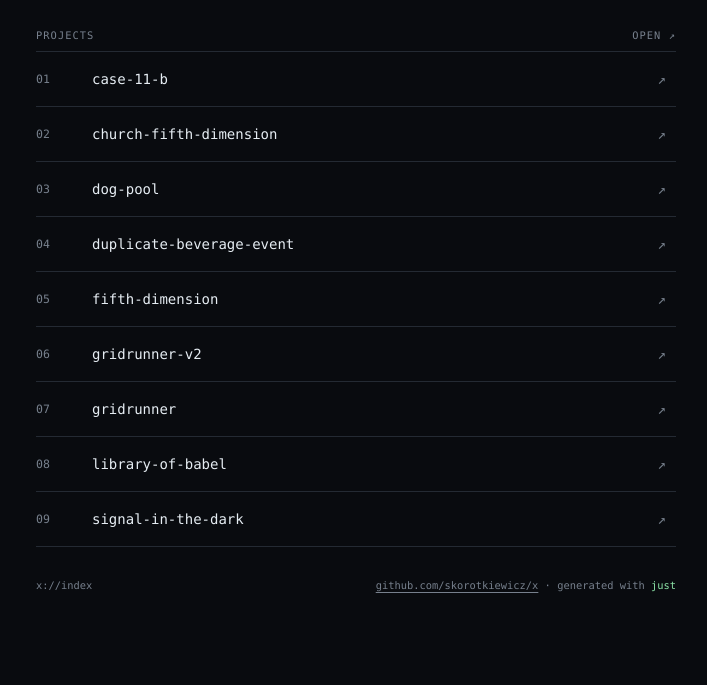
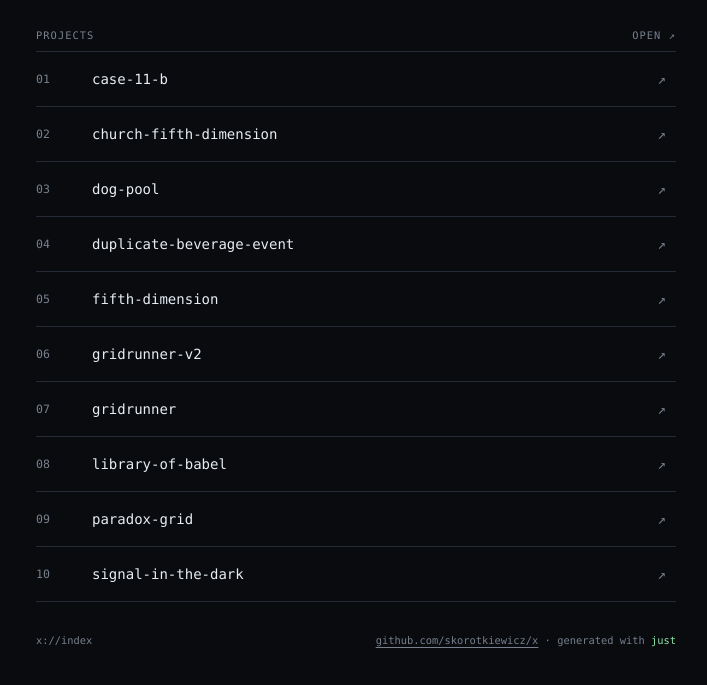
Before and after one commit to skorotkiewicz/x, a plain HTML site: page index.html in a window 1280 px wide. Shown: the part 209-894 px from the top of the page, without its empty margins (284-991 px from the left). Before the commit the page ends 839 px from the top, so only its background shows below. Drawn offline with Linux system fonts and the light colour scheme.

Commit message:
Add paradox-grid to navigation

```diff
--- a/index.html
+++ b/index.html
@@ -85,6 +85,7 @@
         <li><a href="gridrunner-v2/">gridrunner-v2</a></li>
         <li><a href="gridrunner/">gridrunner</a></li>
         <li><a href="library-of-babel/">library-of-babel</a></li>
+        <li><a href="paradox-grid/">paradox-grid</a></li>
         <li><a href="signal-in-the-dark/">signal-in-the-dark</a></li>
       </ul>
     </nav>
```
